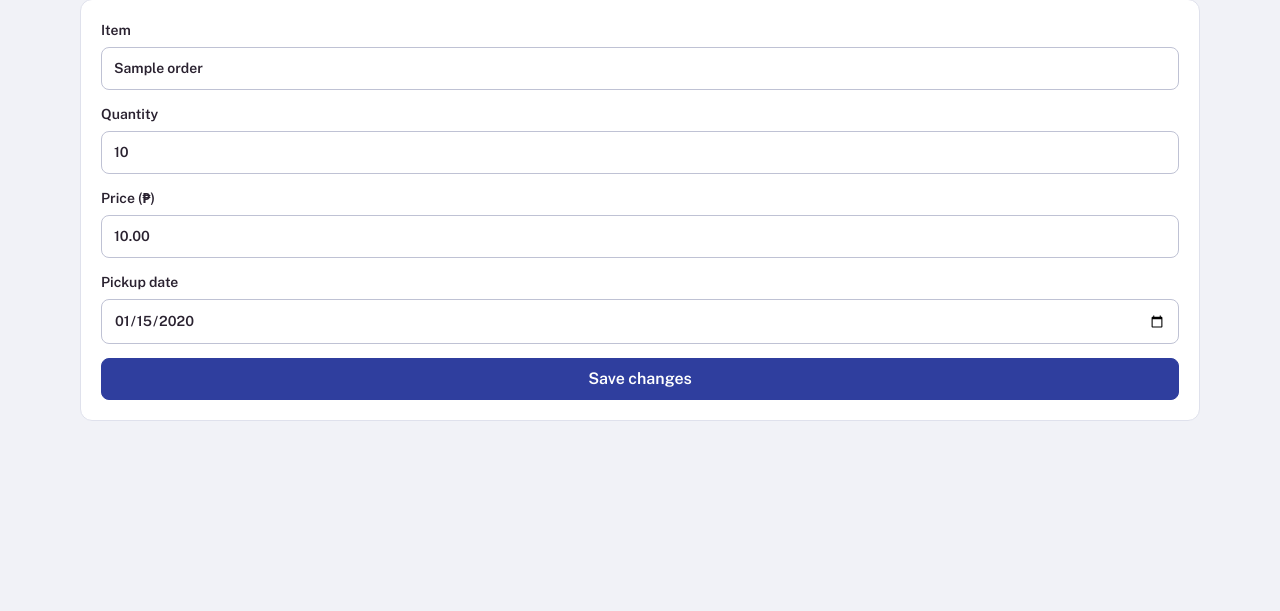
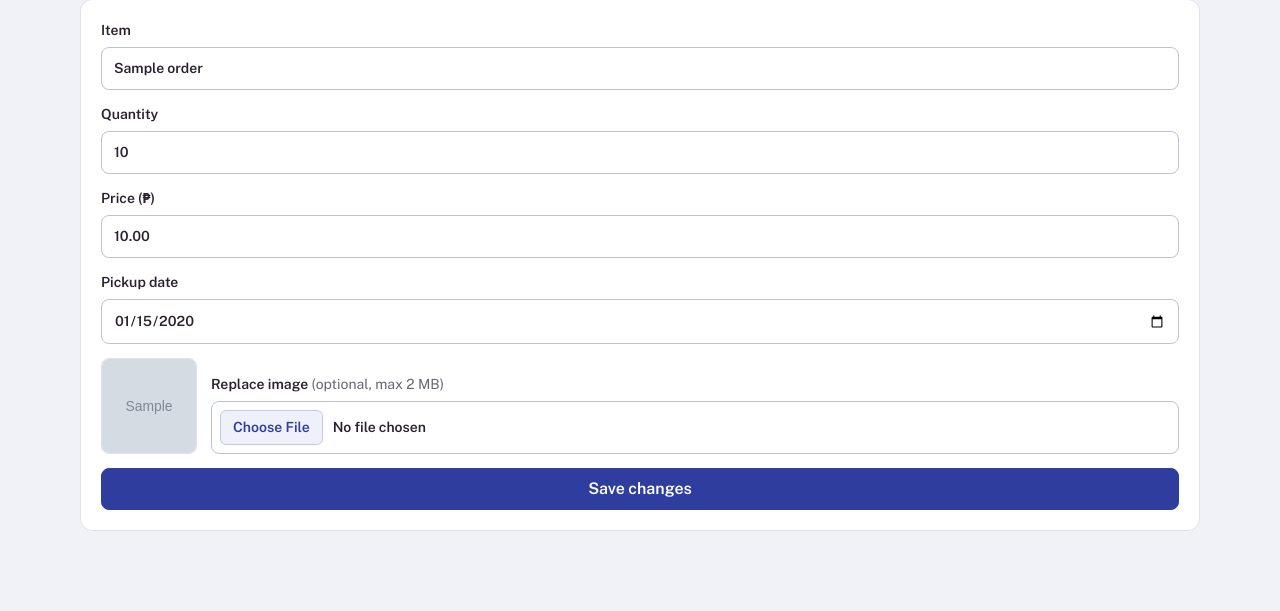
Before and after one commit to dhl-molina/bakery-pdo, a PHP site: page /order_edit.php?id=1&back=orders.php in a window 1280 px wide. Shown: the part 205-816 px from the top of the page. Before the commit the page ends 626 px from the top, so only its background shows below. Run offline with PHP 8.4, Linux system fonts and the light colour scheme; the visitor is signed in with stand-in values (Sample User, id 1); tables that the repository leaves empty hold one stand-in row (values such as "Sample post"); grey boxes marked "Sample" are stand-in pictures.

Commit message:
Add image upload functionality to order edit

```diff
--- a/order_edit.php
+++ b/order_edit.php
@@ -2,11 +2,13 @@
 // order_edit.php - CHILD: update (private)
 require 'includes/db.php';
 require 'includes/auth.php';
+require 'includes/upload.php';
 require_login();
 
 $id = (int)($_GET['id'] ?? 0);
 
-$stmt = $pdo->prepare('SELECT * FROM orders WHERE order_id = ?');
+// orders in the recycle bin cannot be edited (restore them first)
+$stmt = $pdo->prepare('SELECT * FROM orders WHERE order_id = ? AND deleted_at IS NULL');
 $stmt->execute([$id]);
 $o = $stmt->fetch();
 if (!$o) { die('Order not found.'); }
@@ -15,18 +17,36 @@ if (!$o) { die('Order not found.'); }
 $back = back_url('orders.php?customer_id=' . $o['customer_id']);
 
 if ($_SERVER['REQUEST_METHOD'] === 'POST') {
+    if (post_too_large()) {
+        flash('That image is too large. The limit is 2 MB.', 'error');
+        header('Location: ' . $_SERVER['REQUEST_URI']);
+        exit;
+    }
     csrf_check();
+
+    // A new image replaces the old one (still only ONE image per order)
+    [$newImage, $imageError] = save_order_image($_FILES['image'] ?? null);
+    if ($imageError) {
+        flash($imageError, 'error');
+        header('Location: ' . $_SERVER['REQUEST_URI']);
+        exit;
+    }
+
     // last_updated_by = the logged-in user, last_updated = right now
     $stmt = $pdo->prepare(
         'UPDATE orders
-         SET item_name = ?, quantity = ?, price = ?, pickup_date = ?,
+         SET item_name = ?, quantity = ?, price = ?, pickup_date = ?, image_path = ?,
              last_updated_by = ?, last_updated = CURRENT_TIMESTAMP
          WHERE order_id = ?'
     );
     $stmt->execute([
         trim($_POST['item_name']), (int)$_POST['quantity'], $_POST['price'], $_POST['pickup_date'],
+        $newImage ?? $o['image_path'],          // keep the current image when no new one was chosen
         current_user_id(), $id,
     ]);
+    if ($newImage) {
+        delete_order_image($o['image_path']);   // the replaced file is no longer needed
+    }
     flash('Order updated.');
     header('Location: ' . $back);
     exit;
@@ -36,7 +56,7 @@ include 'includes/header.php';
 ?>
 <a class="back" href="<?= e($back) ?>">&larr; Back to orders</a>
 <h2>Edit order</h2>
-<form method="post" class="panel">
+<form method="post" enctype="multipart/form-data" class="panel">
     <?= csrf_field() ?>
     <div class="form-stack">
         <label><span>Item</span>
@@ -51,6 +71,16 @@ include 'includes/header.php';
         <label><span>Pickup date</span>
             <input type="date" name="pickup_date" value="<?= e($o['pickup_date']) ?>" required>
         </label>
+        <div class="current-image">
+            <?php if ($o['image_path']): ?>
+                <img class="thumb big" src="<?= e($o['image_path']) ?>" alt="Current photo of <?= e($o['item_name']) ?>">
+            <?php endif; ?>
+            <label class="grow"><span>
+                <?= $o['image_path'] ? 'Replace image' : 'Image' ?> <span class="hint">(optional, max 2 MB)</span>
+            </span>
+                <input type="file" name="image" accept="image/jpeg,image/png,image/gif,image/webp">
+            </label>
+        </div>
         <button type="submit">Save changes</button>
     </div>
 </form>
```
